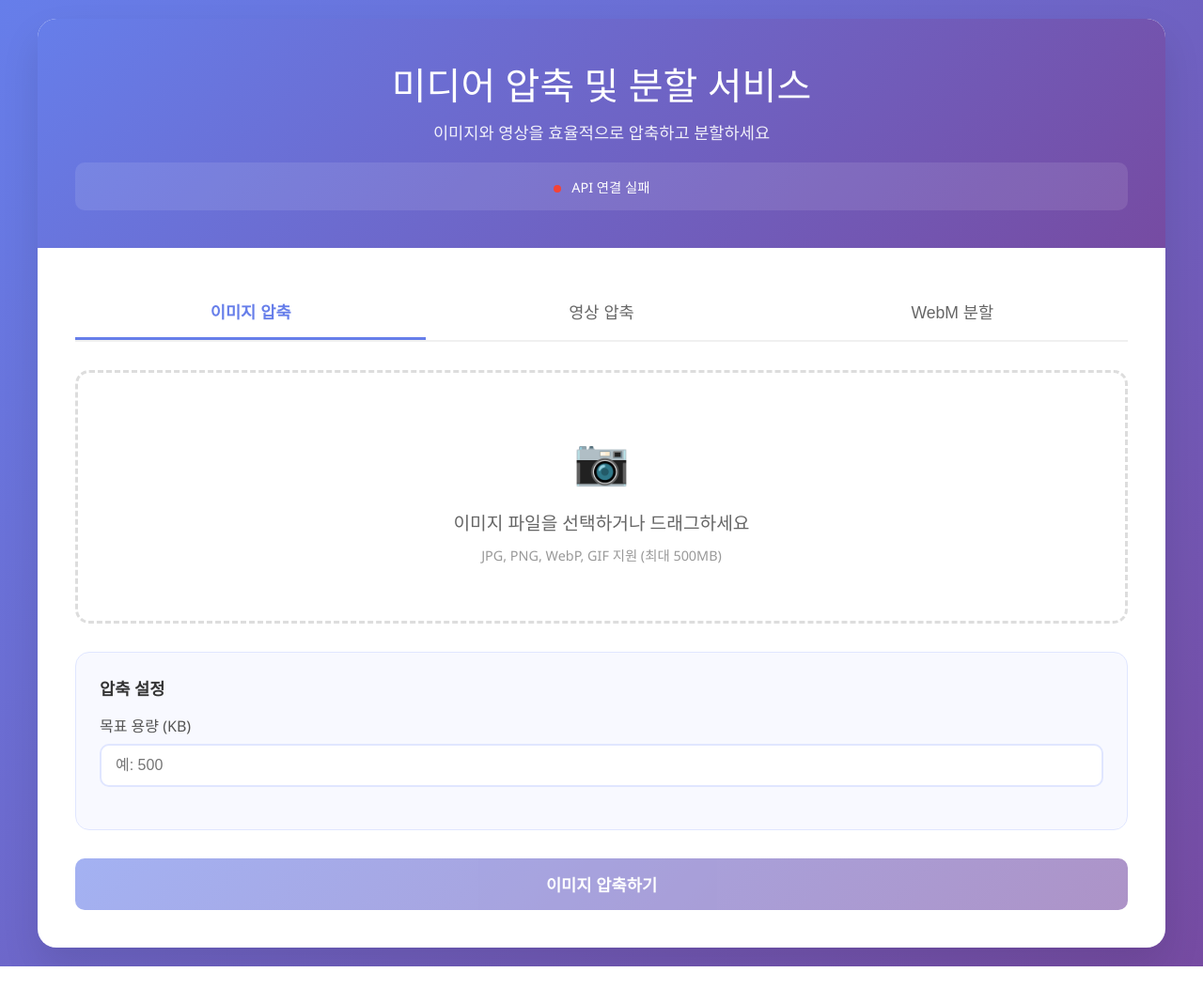
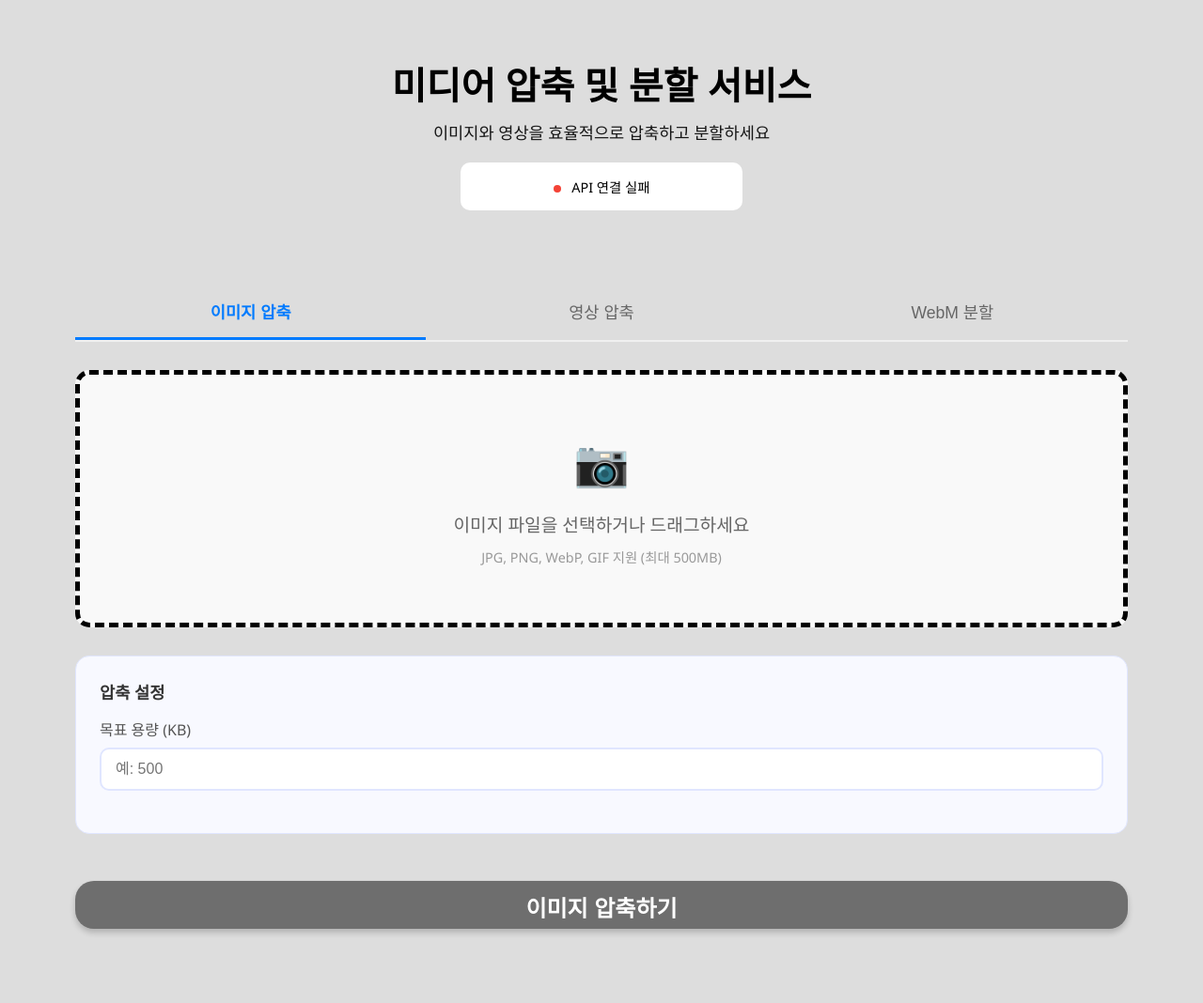
Before and after one commit to llaa33219/image-video-compress-split, a website: page public/index.html in a window 1280 px wide. Shown: the whole page at 94% size. Before the commit the page ends 1029 px from the top, so only its background shows below. Drawn offline with Linux system fonts and the light colour scheme.

Commit message:
디자인을 내 스타일로 해결

```diff
--- a/public/index.html
+++ b/public/index.html
@@ -13,7 +13,7 @@
 
         body {
             font-family: 'Segoe UI', Tahoma, Geneva, Verdana, sans-serif;
-            background: linear-gradient(135deg, #667eea 0%, #764ba2 100%);
+            background: #DDD;
             min-height: 100vh;
             padding: 20px;
         }
@@ -21,15 +21,12 @@
         .container {
             max-width: 1200px;
             margin: 0 auto;
-            background: white;
-            border-radius: 20px;
-            box-shadow: 0 20px 40px rgba(0,0,0,0.1);
+            background: transparent;
             overflow: hidden;
         }
 
         .header {
-            background: linear-gradient(135deg, #667eea 0%, #764ba2 100%);
-            color: white;
+            color: black;
             padding: 40px;
             text-align: center;
         }
@@ -37,7 +34,7 @@
         .header h1 {
             font-size: 2.5rem;
             margin-bottom: 10px;
-            font-weight: 300;
+            font-weight: 600;
         }
 
         .header p {
@@ -46,11 +43,13 @@
         }
 
         .api-status {
-            margin-top: 20px;
             padding: 15px;
-            background: rgba(255,255,255,0.1);
+            background: rgb(255, 255, 255);
             border-radius: 10px;
             font-size: 0.9rem;
+            width: 300px;
+            margin: 0 auto;
+            margin-top: 20px;
         }
 
         .status-indicator {
@@ -93,13 +92,15 @@
         }
 
         .tab.active {
-            color: #667eea;
-            border-bottom-color: #667eea;
+            color: #007BFF;
+            border-bottom-color: #007BFF;
             font-weight: 600;
         }
 
         .tab:hover {
             background: #f8f9ff;
+            border-top-left-radius: 15px;
+            border-top-right-radius: 15px;
         }
 
         .tab-content {
@@ -111,7 +112,8 @@
         }
 
         .upload-area {
-            border: 3px dashed #ddd;
+            background: #f9f9f9;
+            border: 5px dashed #000000;
             border-radius: 15px;
             padding: 60px 20px;
             text-align: center;
@@ -121,18 +123,18 @@
         }
 
         .upload-area:hover {
-            border-color: #667eea;
+            border-color: #005BDD;
             background: #f8f9ff;
         }
 
         .upload-area.dragover {
-            border-color: #667eea;
+            border-color: #005BDD;
             background: #f0f4ff;
         }
 
         .upload-icon {
             font-size: 3rem;
-            color: #667eea;
+            color: #005BDD;
             margin-bottom: 20px;
         }
 
@@ -195,7 +197,8 @@
         .form-group input:focus,
         .form-group select:focus {
             outline: none;
-            border-color: #667eea;
+            border-color: #007BFF;
+            box-shadow: 0 4px 6px rgba(0, 0, 0, 0.3);
         }
 
         .radio-group {
@@ -215,24 +218,29 @@
         }
 
         .process-btn {
-            width: 100%;
-            padding: 15px;
-            background: linear-gradient(135deg, #667eea 0%, #764ba2 100%);
+            background-color: #007BFF;
             color: white;
             border: none;
-            border-radius: 10px;
-            font-size: 1.1rem;
-            font-weight: 600;
+            border-radius: 20px;
+            padding: 10px 20px;
+            margin: 20px 0;
+            width: 100%;
+            height: 51px;
+            box-shadow: 0 4px 6px rgba(0, 0, 0, 0.2);
             cursor: pointer;
-            transition: transform 0.3s ease;
+            transition: background-color 0.3s ease, transform 0.1s ease, box-shadow 0.3s ease;
+            font-weight: bold;
+            font-size: 24px;
         }
 
         .process-btn:hover {
-            transform: translateY(-2px);
+            background-color: #005BDD;
+            transform: translateY(2px);
+            box-shadow: 0 2px 4px rgba(0, 0, 0, 0.2);
         }
 
         .process-btn:disabled {
-            opacity: 0.6;
+            background-color: rgb(110, 110, 110);
             cursor: not-allowed;
             transform: none;
         }
```
